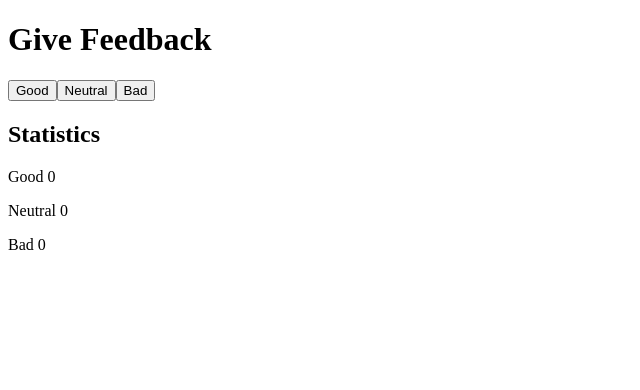
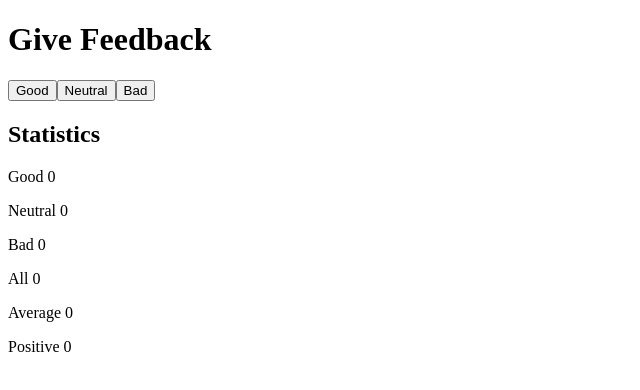
Before and after one commit to codeHokage1/fullstack-open, a React (Create React App) app in the folder part1/unicafe/: page / in a window 1280 px wide. Shown: the top 390 px of the page, without its empty margins (0-640 px from the left). Built offline with nearby package versions, Linux system fonts and the light colour scheme.

Commit message:
Add step2 of unicafe exercises of part1

```diff
--- a/part1/unicafe/src/App.js
+++ b/part1/unicafe/src/App.js
@@ -20,6 +20,10 @@ function App() {
       <p>Good {good}</p>
       <p>Neutral {neutral}</p>
       <p>Bad {bad}</p>
+      <p>All {total}</p>
+      <p>Average {average}</p>
+      <p>Positive {positive}</p>
+
 
 
 
```
